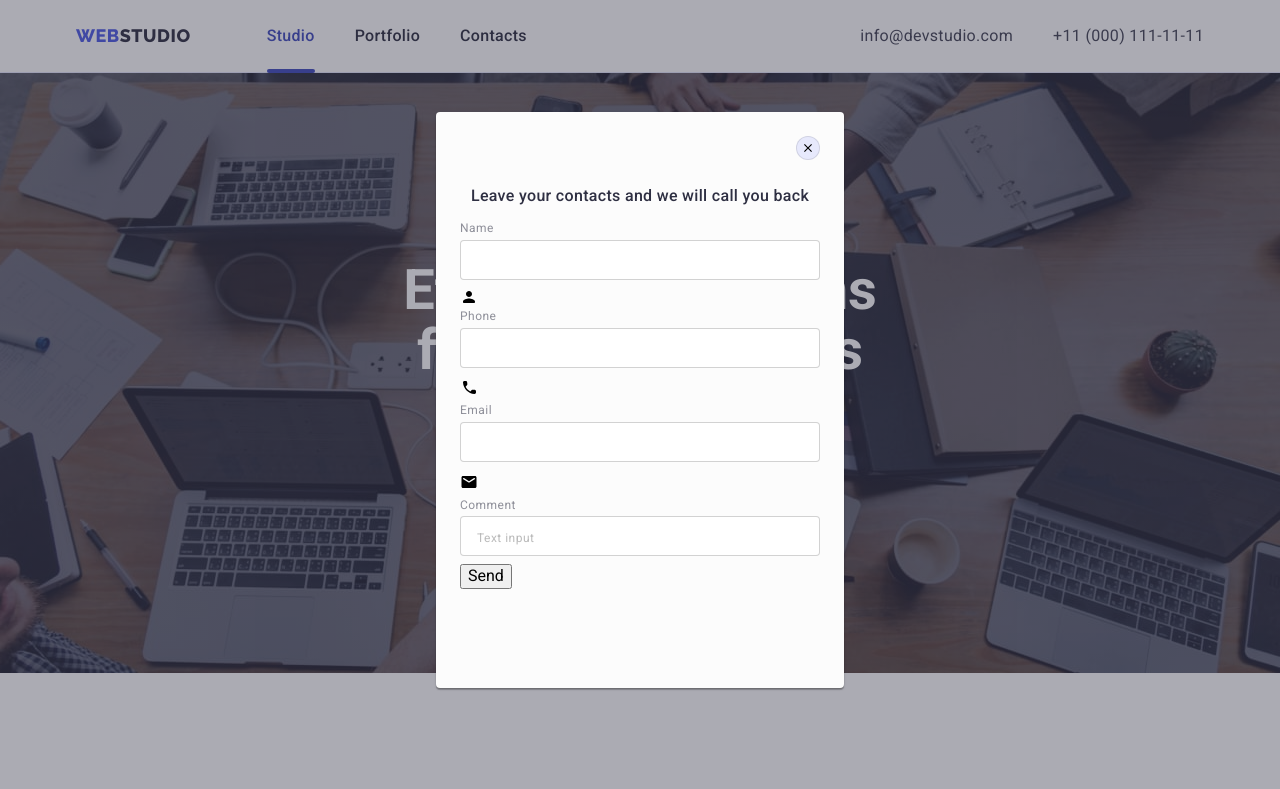
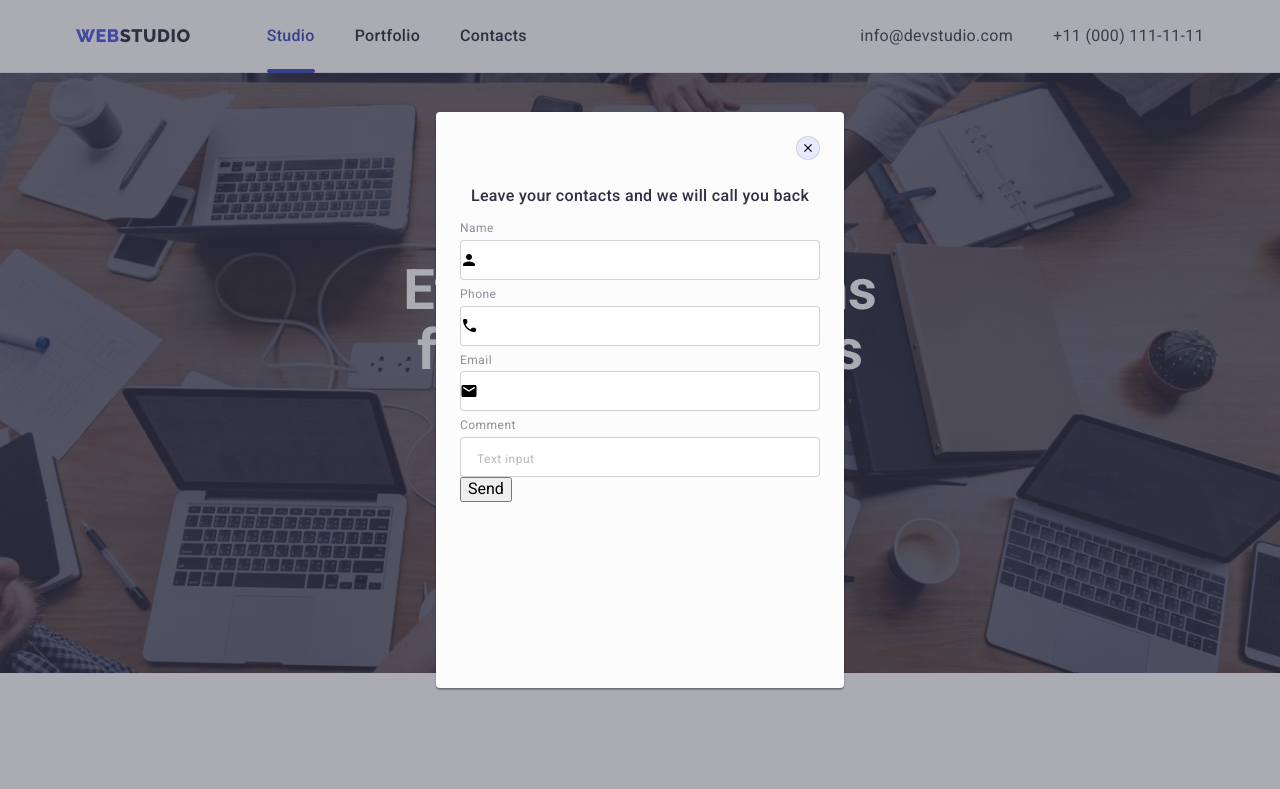
Before and after one commit to IvashkaVIP/goit-markup-hw-06, a plain HTML site: page index.html in a window 1280 px wide. Both pictures are taken after a click on the button "Order Service". Shown: the top 789 px of the page. Drawn offline with nearby package versions, Linux system fonts and the light colour scheme.

Commit message:
input icon размещение

```diff
--- a/css/styles.css
+++ b/css/styles.css
@@ -553,7 +553,6 @@ body {
   height: 40px;
   border: 1px solid rgba(33, 33, 33, 0.2);
   border-radius: 4px;
-  margin-bottom: 8px;
   padding-left: 16px;
   transition: border-color 250ms cubic-bezier(0.4, 0, 0.2, 1);;
 }
@@ -573,3 +572,13 @@ body {
   display: block;
   color: #8E8F99;
 }
+.input-wrap{
+  position: relative;
+  margin-bottom: 8px;
+}
+.modal-input-icon{
+  position: absolute;
+  left: 0;
+  top: 50%;
+  transform: translateY(-50%);
+}
```
